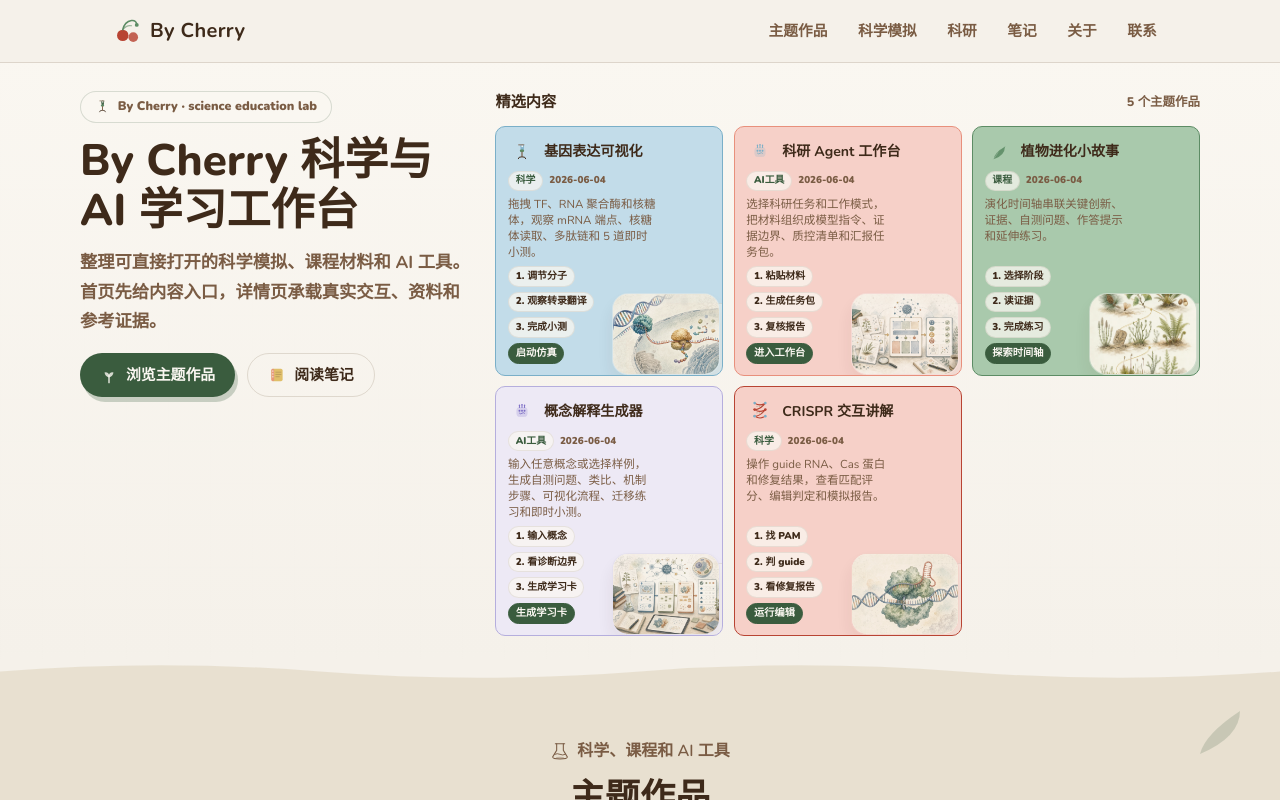
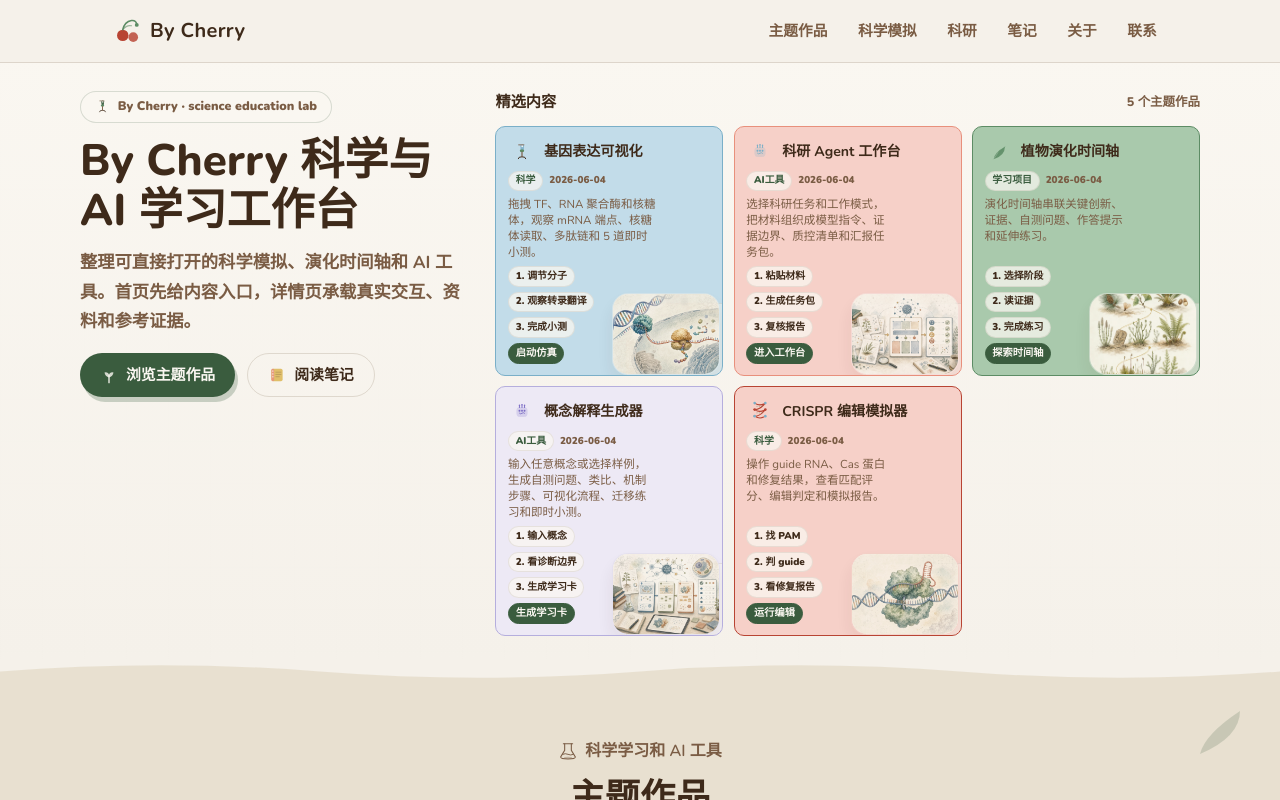
Before and after one commit to liruirui321/Bycherry, a React (Vite) app: page / in a window 1280 px wide. Built offline with nearby package versions, Linux system fonts and the light colour scheme.

Commit message:
Refine learner product positioning

```diff
--- a/index.html
+++ b/index.html
@@ -3,8 +3,8 @@
   <head>
       <meta charset="UTF-8" />
       <meta name="viewport" content="width=device-width, initial-scale=1.0" />
-      <title>By Cherry | 科学、课程与 AI</title>
-      <meta name="description" content="By Cherry 是一个可直接使用的科学与 AI 学习工作台，提供科学模拟、课程卡片、科研 Agent 和学习笔记。" />
+      <title>By Cherry | 科学学习与 AI</title>
+      <meta name="description" content="By Cherry 是一个可直接使用的科学与 AI 学习工作台，提供科学模拟、演化时间轴、科研 Agent 和学习笔记。" />
       <meta name="robots" content="index, follow" />
       <meta name="theme-color" content="#F5F1EA" />
       <meta name="color-scheme" content="light" />
@@ -16,8 +16,8 @@
       <link rel="icon" type="image/svg+xml" href="/favicon.svg" />
       <link rel="manifest" href="/site.webmanifest" />
       <link rel="canonical" href="https://bycherry.me/" />
-      <meta property="og:title" content="By Cherry | 科学、课程与 AI" />
-      <meta property="og:description" content="可直接使用的科学与 AI 学习工作台，提供科学模拟、课程卡片、科研 Agent 和学习笔记。" />
+      <meta property="og:title" content="By Cherry | 科学学习与 AI" />
+      <meta property="og:description" content="可直接使用的科学与 AI 学习工作台，提供科学模拟、演化时间轴、科研 Agent 和学习笔记。" />
       <meta property="og:type" content="website" />
       <meta property="og:locale" content="zh_CN" />
       <meta property="og:site_name" content="By Cherry" />
@@ -29,8 +29,8 @@
       <meta property="og:image:type" content="image/png" />
       <meta property="og:image:alt" content="By Cherry 科学与 AI 学习工作台预览图" />
       <meta name="twitter:card" content="summary_large_image" />
-      <meta name="twitter:title" content="By Cherry | 科学、课程与 AI" />
-      <meta name="twitter:description" content="可直接使用的科学与 AI 学习工作台，提供科学模拟、课程卡片、科研 Agent 和学习笔记。" />
+      <meta name="twitter:title" content="By Cherry | 科学学习与 AI" />
+      <meta name="twitter:description" content="可直接使用的科学与 AI 学习工作台，提供科学模拟、演化时间轴、科研 Agent 和学习笔记。" />
       <meta name="twitter:image" content="https://bycherry.me/social-preview.png" />
       <meta name="twitter:image:alt" content="By Cherry 科学与 AI 学习工作台预览图" />
       <script type="application/ld+json" data-schema="bycherry-page">
@@ -52,7 +52,7 @@
               "url": "https://bycherry.me/",
               "name": "By Cherry",
               "alternateName": "Bycherry",
-              "description": "By Cherry 是一个可直接使用的科学与 AI 学习工作台，提供科学模拟、课程卡片、科研 Agent 和学习笔记。",
+              "description": "By Cherry 是一个可直接使用的科学与 AI 学习工作台，提供科学模拟、演化时间轴、科研 Agent 和学习笔记。",
               "inLanguage": "zh-CN",
               "image": "https://bycherry.me/social-preview.png",
               "publisher": {
@@ -124,15 +124,15 @@
                   "@type": "ListItem",
                   "position": 3,
                   "url": "https://bycherry.me/works/plant-evolution-stories",
-                  "name": "植物进化小故事",
+                  "name": "植物演化时间轴",
                   "item": {
                     "@type": "CreativeWork",
-                    "name": "植物进化小故事",
+                    "name": "植物演化时间轴",
                     "description": "演化时间轴串联关键创新、证据、自测问题、作答提示和延伸练习。",
                     "url": "https://bycherry.me/works/plant-evolution-stories",
-                    "genre": "课程",
+                    "genre": "学习项目",
                     "keywords": "植物学, 科普, 插画",
-                    "learningResourceType": "课程",
+                    "learningResourceType": "学习项目",
                     "teaches": [
                       "选择阶段",
                       "读证据",
@@ -178,10 +178,10 @@
                   "@type": "ListItem",
                   "position": 5,
                   "url": "https://bycherry.me/works/crispr-interactive",
-                  "name": "CRISPR 交互讲解",
+                  "name": "CRISPR 编辑模拟器",
                   "item": {
                     "@type": "CreativeWork",
-                    "name": "CRISPR 交互讲解",
+                    "name": "CRISPR 编辑模拟器",
                     "description": "操作 guide RNA、Cas 蛋白和修复结果，查看匹配评分、编辑判定和模拟报告。",
                     "url": "https://bycherry.me/works/crispr-interactive",
                     "genre": "科学",
@@ -372,7 +372,7 @@
       <noscript>
         <main style="font-family: system-ui, -apple-system, BlinkMacSystemFont, 'Segoe UI', sans-serif; max-width: 760px; margin: 0 auto; padding: 2rem 1.25rem; color: #5e442a; line-height: 1.7;">
           <h1 style="font-size: 2rem; line-height: 1.2; margin: 0 0 0.75rem;">By Cherry</h1>
-          <p>By Cherry 是一个可直接使用的科学与 AI 学习工作台，提供科学模拟、课程卡片、科研 Agent 和学习笔记。当前浏览器没有启用 JavaScript，下面保留了主题作品、笔记和科研随笔目录。</p>
+          <p>By Cherry 是一个可直接使用的科学与 AI 学习工作台，提供科学模拟、演化时间轴、科研 Agent 和学习笔记。当前浏览器没有启用 JavaScript，下面保留了主题作品、笔记和科研随笔目录。</p>
           <h2 style="font-size: 1.2rem; margin-top: 1.5rem;">主题作品</h2>
           <ul>
             <li style="margin-bottom: 0.9rem;">
@@ -386,7 +386,7 @@
               <div style="font-size: 0.92rem; margin-top: 0.2rem;">学习路径：粘贴材料 → 生成任务包 → 复核报告</div>
             </li>
             <li style="margin-bottom: 0.9rem;">
-              <a href="/works/plant-evolution-stories">植物进化小故事</a>
+              <a href="/works/plant-evolution-stories">植物演化时间轴</a>
               <p style="margin: 0.2rem 0 0; color: #73583b;">演化时间轴串联关键创新、证据、自测问题、作答提示和延伸练习。</p>
               <div style="font-size: 0.92rem; margin-top: 0.2rem;">学习路径：选择阶段 → 读证据 → 完成练习</div>
             </li>
@@ -396,7 +396,7 @@
               <div style="font-size: 0.92rem; margin-top: 0.2rem;">学习路径：输入概念 → 看诊断边界 → 生成学习卡</div>
             </li>
             <li style="margin-bottom: 0.9rem;">
-              <a href="/works/crispr-interactive">CRISPR 交互讲解</a>
+              <a href="/works/crispr-interactive">CRISPR 编辑模拟器</a>
               <p style="margin: 0.2rem 0 0; color: #73583b;">操作 guide RNA、Cas 蛋白和修复结果，查看匹配评分、编辑判定和模拟报告。</p>
               <div style="font-size: 0.92rem; margin-top: 0.2rem;">学习路径：找 PAM → 判 guide → 看修复报告</div>
             </li>
--- a/package.json
+++ b/package.json
@@ -2,7 +2,7 @@
   "name": "bycherry-homepage",
   "private": true,
   "version": "0.0.1",
-  "description": "Popular-science personal homepage for science education, AI tools, and course design.",
+  "description": "Science learning homepage with simulations, AI tools, and learning projects.",
   "homepage": "https://bycherry.me",
   "repository": {
     "type": "git",
--- a/scripts/site-metadata.mjs
+++ b/scripts/site-metadata.mjs
@@ -1,9 +1,11 @@
 export const siteUrl = "https://bycherry.me";
 export const expectedDomain = "bycherry.me";
+export const siteTitle = "By Cherry";
+export const homeTitle = "科学学习与 AI";
 export const shareTagline = "科学与 AI 学习工作台";
-export const siteDescription = "By Cherry 是一个可直接使用的科学与 AI 学习工作台，提供科学模拟、课程卡片、科研 Agent 和学习笔记。";
+export const siteDescription = "By Cherry 是一个可直接使用的科学与 AI 学习工作台，提供科学模拟、演化时间轴、科研 Agent 和学习笔记。";
 export const manifestDescription = `${shareTagline}。`;
-export const shareDescription = "可直接使用的科学与 AI 学习工作台，提供科学模拟、课程卡片、科研 Agent 和学习笔记。";
+export const shareDescription = "可直接使用的科学与 AI 学习工作台，提供科学模拟、演化时间轴、科研 Agent 和学习笔记。";
 export const shareImageAlt = "By Cherry 科学与 AI 学习工作台预览图";
 export const worksListDescription = "科学学习、AI 工具和学习项目主题作品。";
 export const articlesListDescription = "科学学习、证据阅读、AI 创作和科研转译记录。";
--- a/scripts/verify-content-integrity.mjs
+++ b/scripts/verify-content-integrity.mjs
@@ -347,6 +347,47 @@ function verifyLearnerFacingArticleCopy() {
   }
 }
 
+function verifyLearnerProductPositioning() {
+  const positioningSources = [
+    "src/app/siteMetadata.ts",
+    "src/app/App.tsx",
+    "src/app/components/About.tsx",
+    "src/app/components/Footer.tsx",
+    "src/app/components/Hero.tsx",
+    "src/app/components/WorkDetailPage.tsx",
+    "src/app/components/Works.tsx",
+    "scripts/site-metadata.mjs",
+  ].map((relativePath) => [relativePath, read(relativePath)]);
+
+  const combinedSource = positioningSources.map(([relativePath, source]) => `\n/* ${relativePath} */\n${source}`).join("\n");
+  const requiredProductCopy = [
+    "科学学习与 AI",
+    "演化时间轴",
+    "植物演化时间轴",
+    "CRISPR 编辑模拟器",
+    '"学习项目"',
+    "科学学习和 AI 工具",
+  ];
+  const retiredProductPatterns = [
+    { label: "course-heavy home title", pattern: /科学、课程/ },
+    { label: "course-card positioning", pattern: /课程卡片|课程材料/ },
+    { label: "childlike plant work title", pattern: /植物进化小故事/ },
+    { label: "lecture-style CRISPR title", pattern: /CRISPR 交互讲解/ },
+    { label: "course category literal", pattern: /category:\s*"课程"/ },
+    { label: "course filter literal", pattern: /\["全部",\s*"科学",\s*"课程"/ },
+  ];
+
+  for (const text of requiredProductCopy) {
+    expect(combinedSource.includes(text), `Learner product positioning should include: ${text}`);
+  }
+
+  for (const [relativePath, source] of positioningSources) {
+    for (const item of retiredProductPatterns) {
+      expect(!item.pattern.test(source), `${relativePath} contains retired product positioning copy: ${item.label}`);
+    }
+  }
+}
+
 const routes = getContentRoutes();
 const workSlugs = new Set(routes.filter((route) => route.type === "work").map((route) => route.path.replace(/^\/works\//, "")));
 const workDetailSource = read("src/app/components/WorkDetailPage.tsx");
@@ -412,6 +453,7 @@ verifyWorkJsonLdLearningOutcomes();
 verifyConceptExplainerAgentContract();
 verifyPlantEvolutionLearnerContract();
 verifyLearnerFacingArticleCopy();
+verifyLearnerProductPositioning();
 
 if (failures.length) {
   console.error("Content integrity verification failed.");
--- a/src/app/components/About.tsx
+++ b/src/app/components/About.tsx
@@ -153,15 +153,15 @@ export function About() {
               marginBottom: "1.25rem",
             }}
           >
-            科学、课程与 AI
+            科学学习与 AI
             <br /><span style={{ color: "var(--cherry-red)" }}>内容工作台</span>
           </h2>
 
           <p style={{ color: "var(--cherry-warm-mid)", lineHeight: 1.8, marginBottom: "1rem", fontSize: "0.95rem" }}>
-            By Cherry 收集科学可视化、生命科学课程、科研工作流和 AI 学习工具。
+            By Cherry 收集科学可视化、生命科学学习项目、科研工作流和 AI 学习工具。
           </p>
           <p style={{ color: "var(--cherry-warm-mid)", lineHeight: 1.8, fontSize: "0.95rem" }}>
-            每个页面都尽量保留可阅读、可操作、可复用的内容：模拟器、时间轴、课程卡片、prompt 和研究笔记。
+            每个页面都尽量保留可阅读、可操作、可复用的内容：模拟器、时间轴、学习卡、prompt 和研究笔记。
           </p>
 
           <div style={{ display: "flex", gap: "0.75rem", flexWrap: "wrap", marginTop: "1.35rem" }}>
--- a/src/app/components/Footer.tsx
+++ b/src/app/components/Footer.tsx
@@ -71,7 +71,7 @@ export function Footer() {
       </div>
 
       <p style={{ fontSize: "0.8rem", margin: 0 }}>
-        科学、课程和 AI 主题作品 · © 2026 By Cherry
+        科学学习和 AI 主题作品 · © 2026 By Cherry
       </p>
       <style>
         {`
--- a/src/app/components/Hero.tsx
+++ b/src/app/components/Hero.tsx
@@ -78,7 +78,7 @@ export function Hero() {
             fontWeight: 700,
           }}
         >
-          整理可直接打开的科学模拟、课程材料和 AI 工具。首页先给内容入口，详情页承载真实交互、资料和参考证据。
+          整理可直接打开的科学模拟、演化时间轴和 AI 工具。首页先给内容入口，详情页承载真实交互、资料和参考证据。
         </p>
 
         {/* CTAs */}
--- a/src/app/components/WorkDetailPage.tsx
+++ b/src/app/components/WorkDetailPage.tsx
@@ -3092,7 +3092,7 @@ export function WorkDetailPage({ slug }: { slug: string }) {
         <EmptyStateCard
           eyebrow="主题作品"
           title="没有找到这个主题作品"
-          body="这个主题作品地址可能已经移动。可以回到主题作品区，继续浏览科学模拟、课程卡片和 AI 工具。"
+          body="这个主题作品地址可能已经移动。可以回到主题作品区，继续浏览科学模拟、学习项目和 AI 工具。"
           href="/#works"
           linkText="回到主题作品"
           onNavigate={(event) => {
--- a/src/app/components/Works.tsx
+++ b/src/app/components/Works.tsx
@@ -3,7 +3,7 @@ import { IconMicroscope, IconAI, IconLeaf, IconFlask, IconDNA } from "./Icons";
 import { WorkPreviewIllustration } from "./WorkPreviewIllustration";
 import { navigateClient, shouldUseClientNavigation } from "../navigation";
 
-type Category = "全部" | "科学" | "课程" | "AI工具";
+type Category = "全部" | "科学" | "学习项目" | "AI工具";
 
 export const works = [
   {
@@ -33,9 +33,9 @@ export const works = [
     color: "var(--cherry-peach-light)", border: "var(--cherry-peach)", rotate: "-0.8deg",
   },
   {
-    id: 4, slug: "plant-evolution-stories", category: "课程" as Category,
+    id: 4, slug: "plant-evolution-stories", category: "学习项目" as Category,
     icon: <IconLeaf size={36} color="var(--cherry-sage)" />,
-    title: "植物进化小故事",
+    title: "植物演化时间轴",
     desc: "演化时间轴串联关键创新、证据、自测问题、作答提示和延伸练习。",
     href: "/works/plant-evolution-stories",
     updated: "2026-06-04",
@@ -61,7 +61,7 @@ export const works = [
   {
     id: 6, slug: "crispr-interactive", category: "科学" as Category,
     icon: <IconDNA size={36} color1="var(--cherry-red)" color2="var(--cherry-blue)" />,
-    title: "CRISPR 交互讲解",
+    title: "CRISPR 编辑模拟器",
     desc: "操作 guide RNA、Cas 蛋白和修复结果，查看匹配评分、编辑判定和模拟报告。",
     href: "/works/crispr-interactive",
     updated: "2026-06-04",
@@ -200,7 +200,7 @@ function WaveDivider({ flip = false }: { flip?: boolean }) {
 
 export function Works() {
   const [activeCategory, setActiveCategory] = useState<Category>("全部");
-  const categories: Category[] = ["全部", "科学", "课程", "AI工具"];
+  const categories: Category[] = ["全部", "科学", "学习项目", "AI工具"];
   const filtered = activeCategory === "全部" ? works : works.filter((w) => w.category === activeCategory);
 
   return (
@@ -231,7 +231,7 @@ export function Works() {
           <div style={{ display: "inline-flex", alignItems: "center", gap: 7, marginBottom: "0.75rem" }}>
             <IconFlask size={20} color="var(--cherry-warm-mid)" />
             <span style={{ fontSize: "1rem", color: "var(--cherry-warm-mid)", fontWeight: 600 }}>
-              科学、课程和 AI 工具
+              科学学习和 AI 工具
             </span>
           </div>
           <h2 id="works-heading" style={{ fontFamily: "'Nunito', sans-serif", fontWeight: 800, color: "var(--cherry-warm-brown)", fontSize: "clamp(1.6rem, 3.5vw, 2.2rem)", lineHeight: 1.3 }}>
--- a/src/app/siteMetadata.ts
+++ b/src/app/siteMetadata.ts
@@ -1,6 +1,6 @@
 export const siteTitle = "By Cherry";
-export const homeTitle = "科学、课程与 AI";
-export const siteDescription = "By Cherry 是一个可直接使用的科学与 AI 学习工作台，提供科学模拟、课程卡片、科研 Agent 和学习笔记。";
+export const homeTitle = "科学学习与 AI";
+export const siteDescription = "By Cherry 是一个可直接使用的科学与 AI 学习工作台，提供科学模拟、演化时间轴、科研 Agent 和学习笔记。";
 export const siteUrl = "https://bycherry.me";
 export const socialImageUrl = `${siteUrl}/social-preview.png`;
 export const shareImageAlt = "By Cherry 科学与 AI 学习工作台预览图";
```
Also changed, not shown: scripts/generate-static-index.mjs (+20 -1 lines), scripts/verify-public-assets.mjs (+7 -1 lines), public/social-preview.svg.
